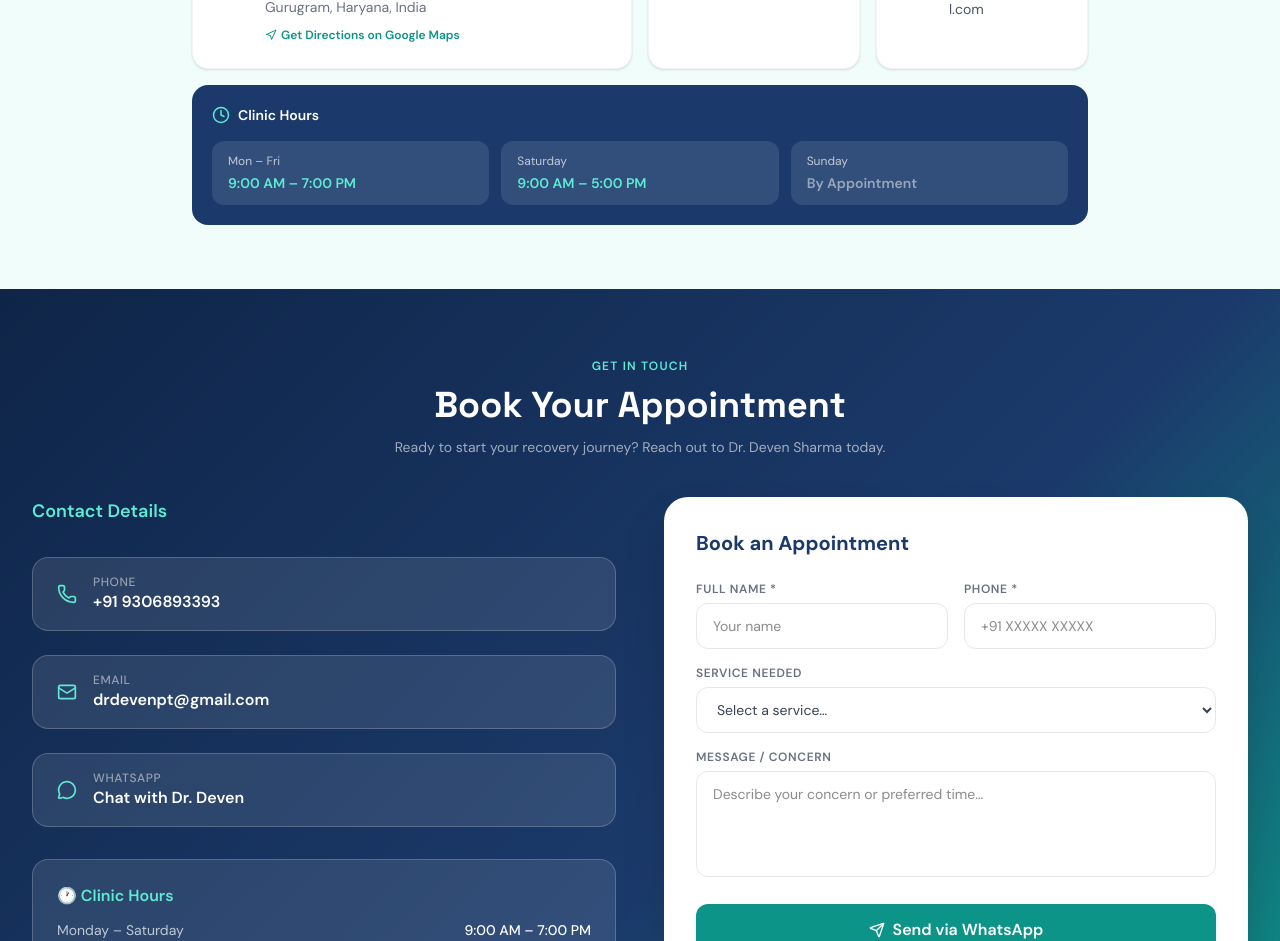
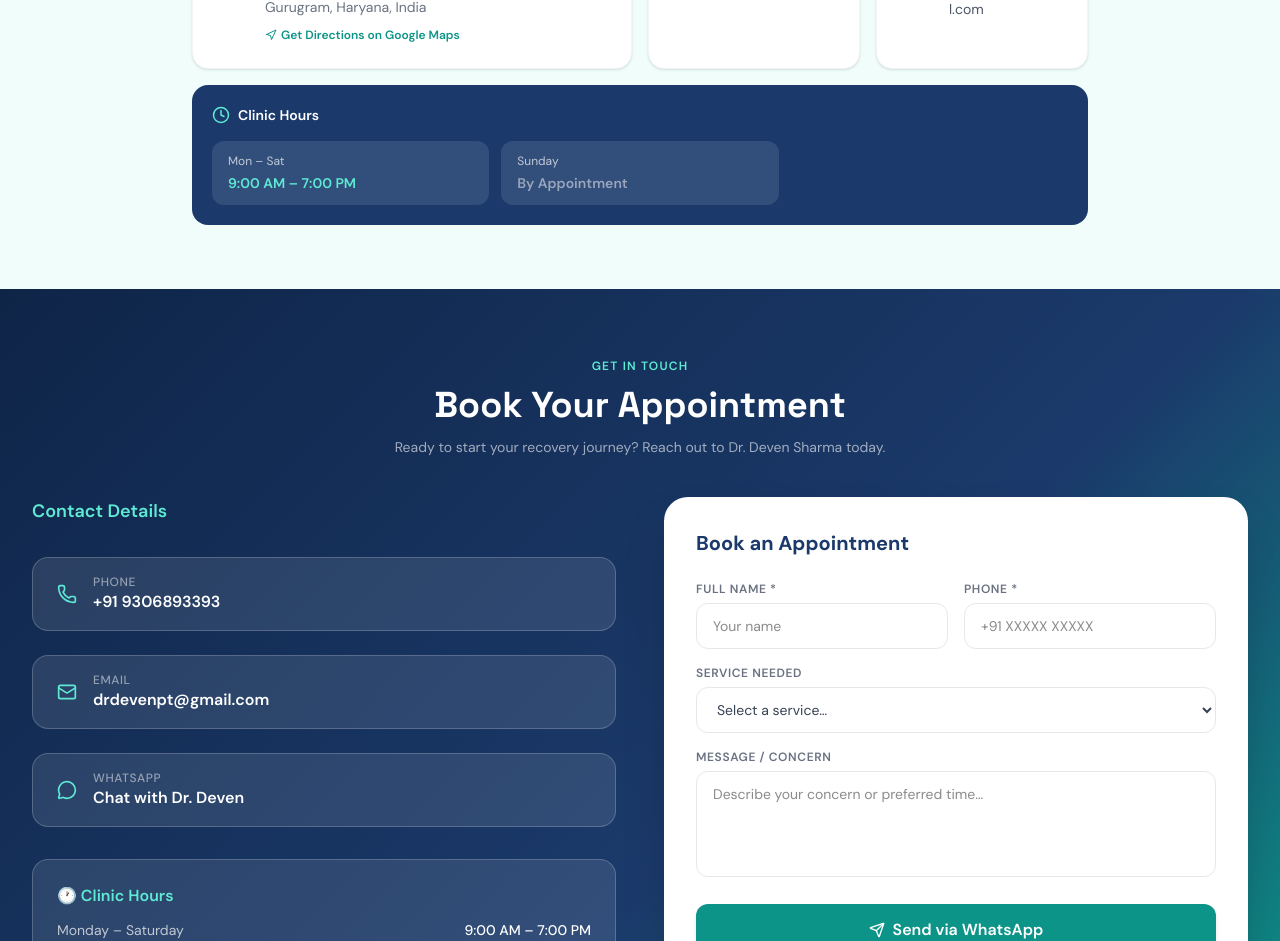
Before and after one commit to Rohitjangra786/YourPhysioFriend, a Next.js app: page / in a window 1280 px wide. Shown: the part 4896-5837 px from the top of the page. Built offline with nearby package versions, Linux system fonts and the light colour scheme.

Commit message:
fix: unify clinic hours to Mon-Sat 9AM-7PM across Location and Contact

```diff
--- a/src/components/Location.tsx
+++ b/src/components/Location.tsx
@@ -53,8 +53,7 @@ export default function Location() {
             </div>
             <div className="grid grid-cols-1 sm:grid-cols-3 gap-3 text-sm">
               {[
-                { day: "Mon – Fri", time: "9:00 AM – 7:00 PM", open: true },
-                { day: "Saturday", time: "9:00 AM – 5:00 PM", open: true },
+                { day: "Mon – Sat", time: "9:00 AM – 7:00 PM", open: true },
                 { day: "Sunday", time: "By Appointment", open: false },
               ].map((h) => (
                 <div key={h.day} className="flex justify-between sm:flex-col sm:gap-1 items-center sm:items-start bg-white/10 rounded-xl px-4 py-3">
```
